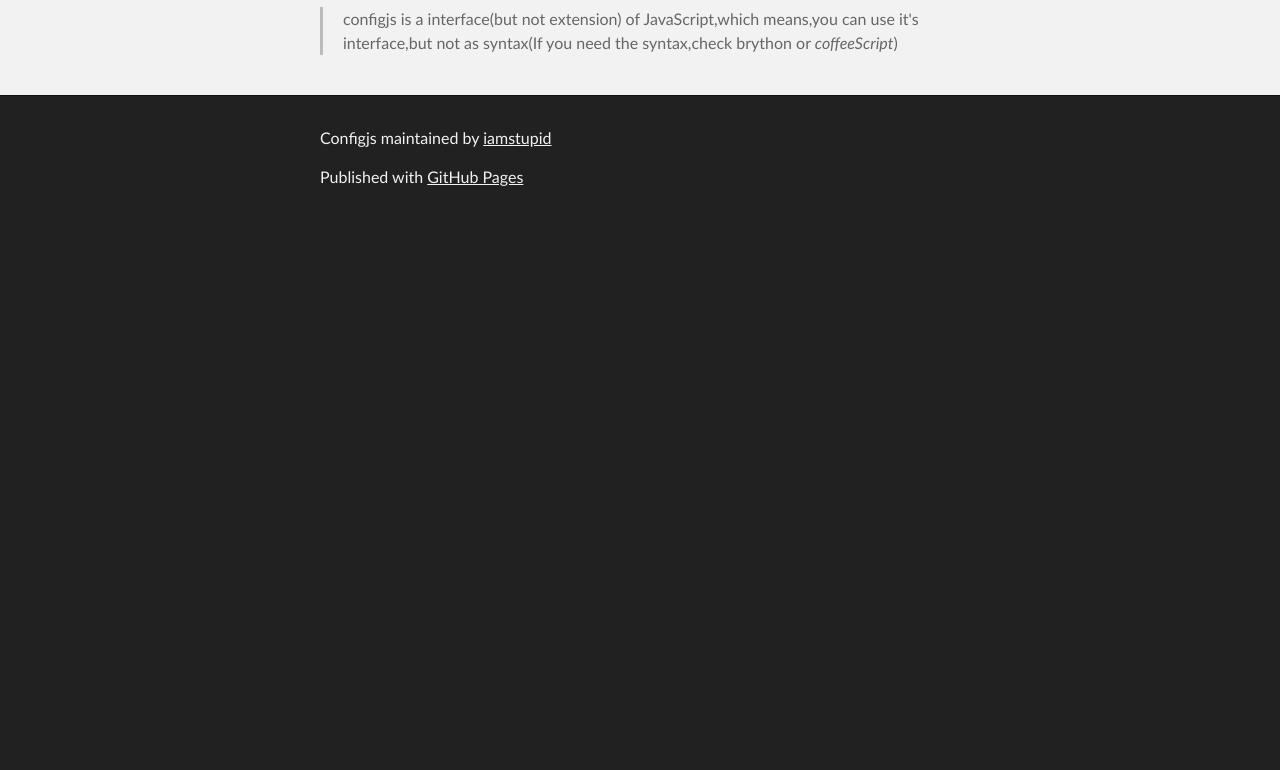
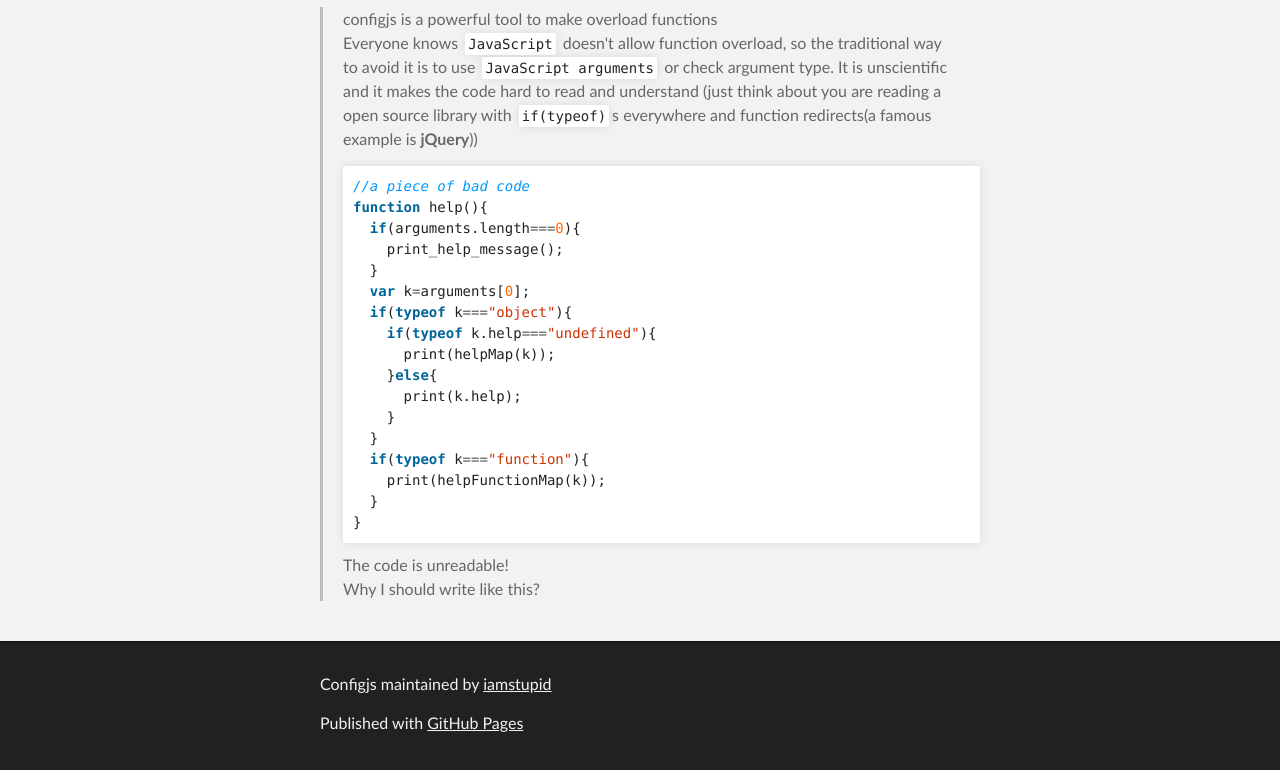
Before and after one commit to iamstupid/configjs, a plain HTML site: page index.html in a window 1280 px wide. Shown: the part 317-1087 px from the top of the page. Before the commit the page ends 800 px from the top, so only its background shows below. Drawn offline with Linux system fonts and the light colour scheme.

```diff
--- a/index.html
+++ b/index.html
@@ -35,7 +35,30 @@
 <a name="configjs" class="anchor" href="#configjs"><span class="octicon octicon-link"></span></a>configjs</h1>
 
 <blockquote>
-<p>configjs is a interface(but not extension) of JavaScript,which means,you can use it's interface,but not as syntax(If you need the syntax,check brython or <em>coffeeScript</em>)</p>
+<p>configjs is a powerful tool to make overload functions<br>
+Everyone knows <code>JavaScript</code> doesn't allow function overload, so the traditional way to avoid it is to use <code>JavaScript arguments</code> or check argument type. It is unscientific and it makes the code hard to read and understand (just think about you are reading a open source library with <code>if(typeof)</code>s everywhere and function redirects(a famous example is <strong>jQuery</strong>))   </p>
+
+<div class="highlight highlight-javascript"><pre><span class="c1">//a piece of bad code</span>
+<span class="kd">function</span> <span class="nx">help</span><span class="p">(){</span>
+  <span class="k">if</span><span class="p">(</span><span class="nx">arguments</span><span class="p">.</span><span class="nx">length</span><span class="o">===</span><span class="mi">0</span><span class="p">){</span>
+    <span class="nx">print_help_message</span><span class="p">();</span>
+  <span class="p">}</span>
+  <span class="kd">var</span> <span class="nx">k</span><span class="o">=</span><span class="nx">arguments</span><span class="p">[</span><span class="mi">0</span><span class="p">];</span>
+  <span class="k">if</span><span class="p">(</span><span class="k">typeof</span> <span class="nx">k</span><span class="o">===</span><span class="s2">"object"</span><span class="p">){</span>
+    <span class="k">if</span><span class="p">(</span><span class="k">typeof</span> <span class="nx">k</span><span class="p">.</span><span class="nx">help</span><span class="o">===</span><span class="s2">"undefined"</span><span class="p">){</span>
+      <span class="nx">print</span><span class="p">(</span><span class="nx">helpMap</span><span class="p">(</span><span class="nx">k</span><span class="p">));</span>
+    <span class="p">}</span><span class="k">else</span><span class="p">{</span>
+      <span class="nx">print</span><span class="p">(</span><span class="nx">k</span><span class="p">.</span><span class="nx">help</span><span class="p">);</span>
+    <span class="p">}</span>
+  <span class="p">}</span>
+  <span class="k">if</span><span class="p">(</span><span class="k">typeof</span> <span class="nx">k</span><span class="o">===</span><span class="s2">"function"</span><span class="p">){</span>
+    <span class="nx">print</span><span class="p">(</span><span class="nx">helpFunctionMap</span><span class="p">(</span><span class="nx">k</span><span class="p">));</span>
+  <span class="p">}</span>
+<span class="p">}</span>
+</pre></div>
+
+<p>The code is unreadable!<br>
+Why I should write like this?</p>
 </blockquote>
       </section>
     </div>
```
Also changed, not shown: params.json (+1 -1 lines).
